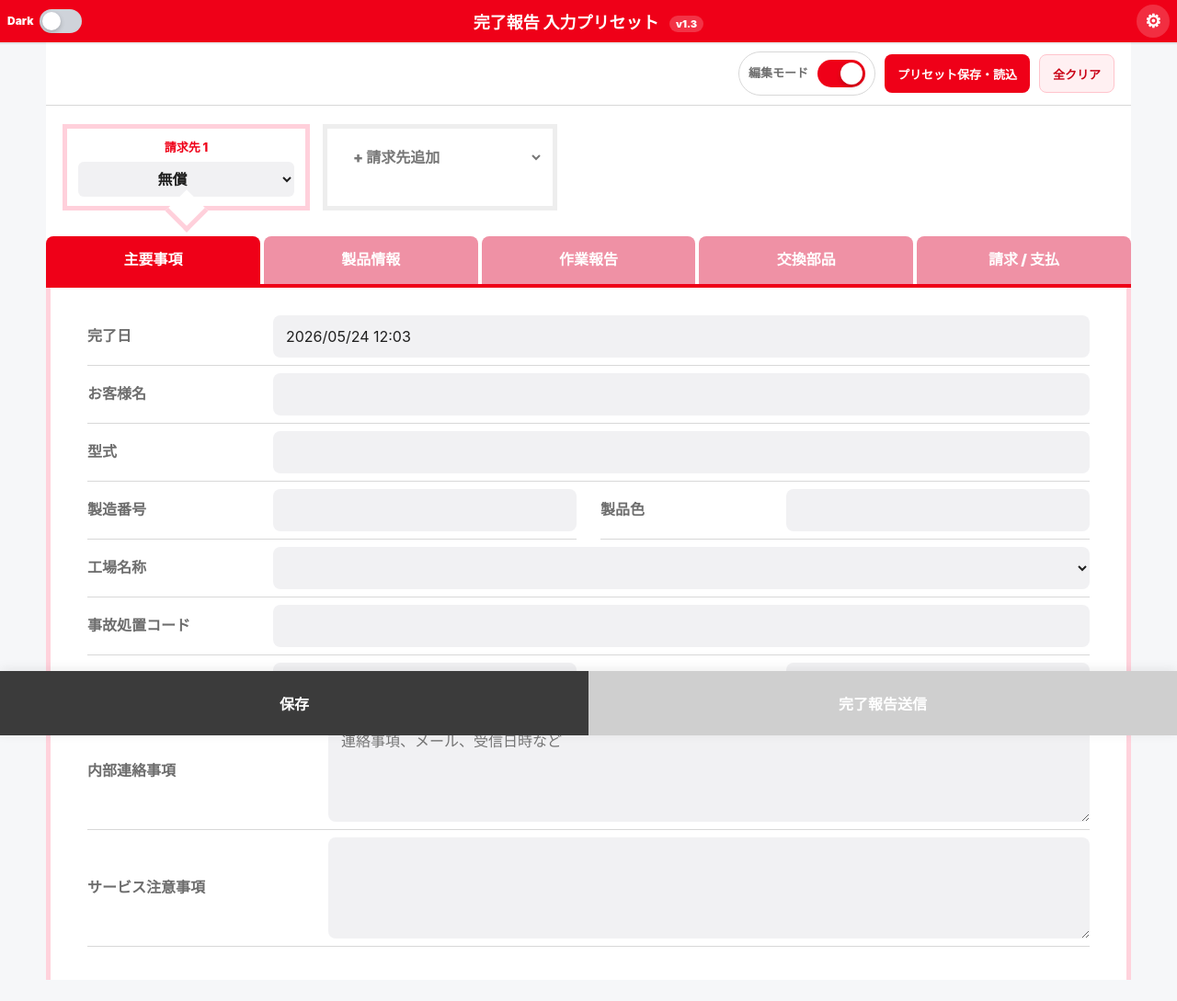
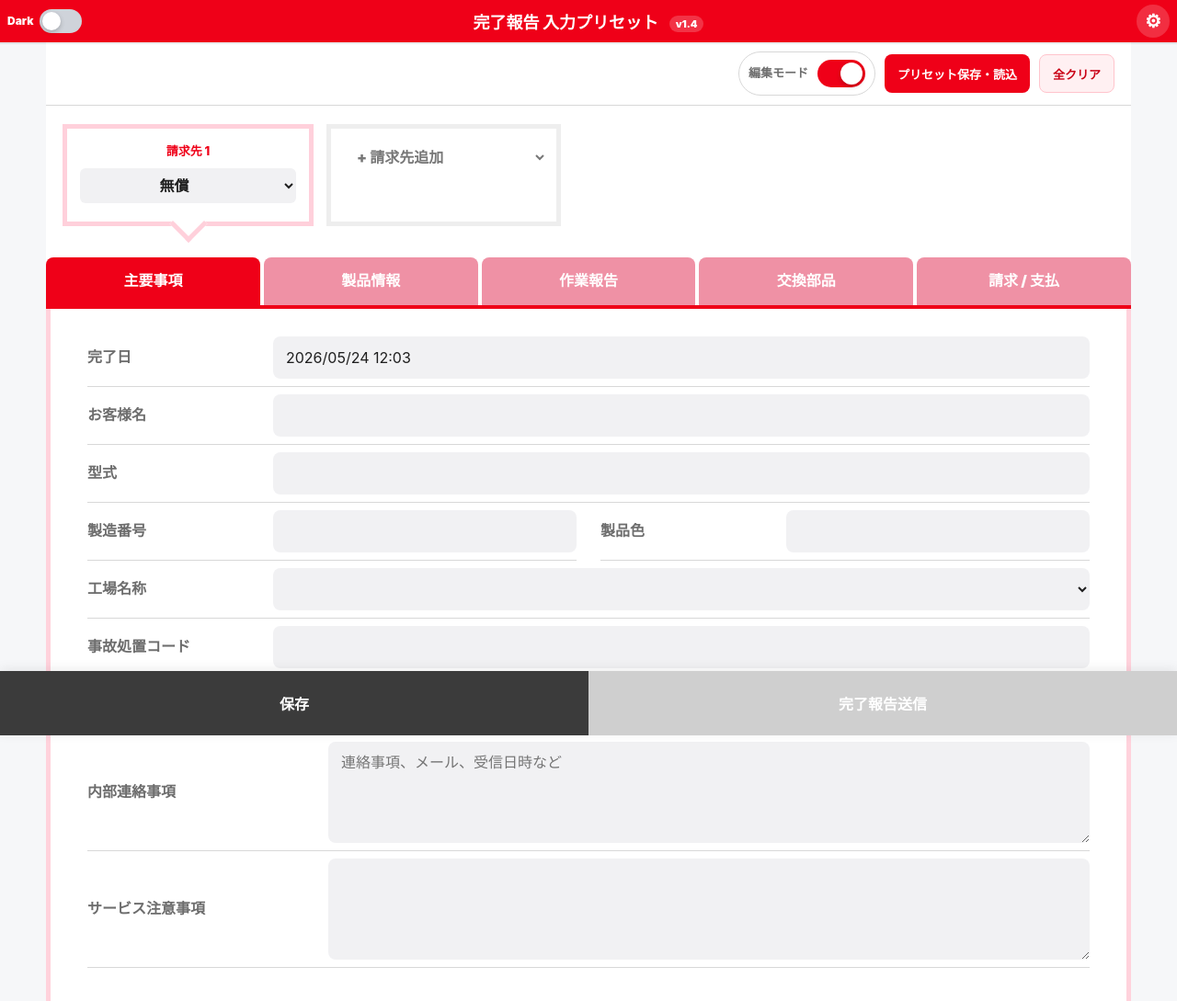
Before and after one commit to yokatopia0820/repair-preset-app, a plain HTML site: page index.html in a window 1280 px wide. Shown: the whole page at 92% size. Drawn offline with Linux system fonts and the light colour scheme.

Commit message:
Fix invoice card spacing

```diff
--- a/index.html
+++ b/index.html
@@ -176,7 +176,7 @@ h1{margin:0;font-size:18px;font-weight:900;white-space:nowrap}
 .invoice-strip{
   max-width:1180px;
   margin:0 auto;
-  padding:20px 18px 28px;
+  padding:20px 18px 34px;
   display:flex;
   gap:14px;
   background:#fff;
@@ -185,13 +185,13 @@ h1{margin:0;font-size:18px;font-weight:900;white-space:nowrap}
 .invoice-card{
   position:relative;
   min-width:150px;
-  padding:10px 12px;
+  padding:14px 14px 20px;
   border:5px solid #ffd0db;
   background:#fff;
   text-align:center;
   font-weight:800;
 }
-.invoice-card span{display:block;color:var(--red);font-size:13px;margin-bottom:7px}
+.invoice-card span{display:block;color:var(--red);font-size:13px;margin-bottom:10px}
 .invoice-card select{
   width:100%;
   min-height:38px;
@@ -257,13 +257,14 @@ h1{margin:0;font-size:18px;font-weight:900;white-space:nowrap}
   content:"";
   position:absolute;
   left:50%;
-  bottom:-22px;
-  width:28px;
-  height:28px;
+  bottom:-17px;
+  width:24px;
+  height:24px;
   transform:translateX(-50%) rotate(45deg);
   border-right:5px solid #ffd0db;
   border-bottom:5px solid #ffd0db;
   background:#fff;
+  pointer-events:none;
 }
 .invoice-add{
   min-width:170px;
@@ -799,7 +800,7 @@ body.dark-mode .bottom-bar .send{background:#565b64}
       </label>
       <div class="title-wrap">
         <div>
-          <h1>完了報告 入力プリセット <span class="version-badge">v1.3</span></h1>
+          <h1>完了報告 入力プリセット <span class="version-badge">v1.4</span></h1>
         </div>
       </div>
       <button class="settings-btn" id="btnSettings" type="button" aria-label="設定" title="設定">⚙</button>
```
